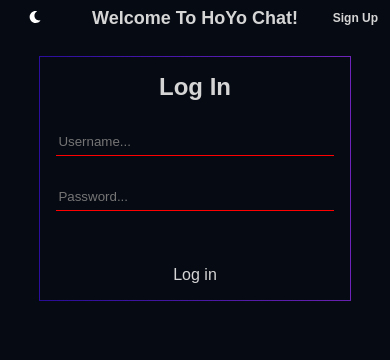
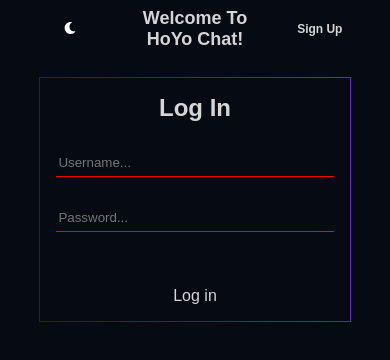
Before and after one commit to Mix4Pro/ChatBeta, a React (Create React App) app: page / in a window 390 px wide. Shown: the top 360 px of the page. Built offline with nearby package versions, Linux system fonts and the light colour scheme; no server answers.

Commit message:
Second Commit

```diff
--- a/src/App.css
+++ b/src/App.css
@@ -412,7 +412,8 @@
 
 @media screen and (max-width: 450px) {
   .login-header{
-    grid-template-columns: 0.03fr 0.8.7fr 0.15fr;
+    grid-template-columns: 1fr 1fr 1fr;
+    text-align: center;
   }
   .theme{
     font-size: 12px;
```
